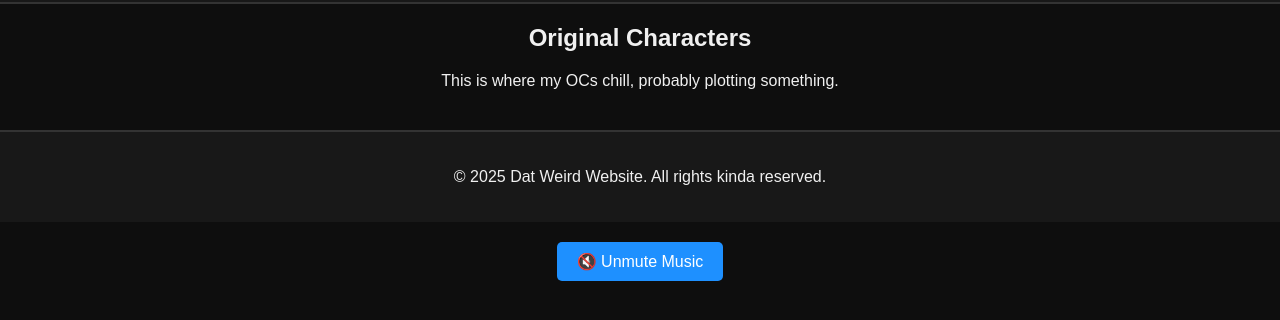
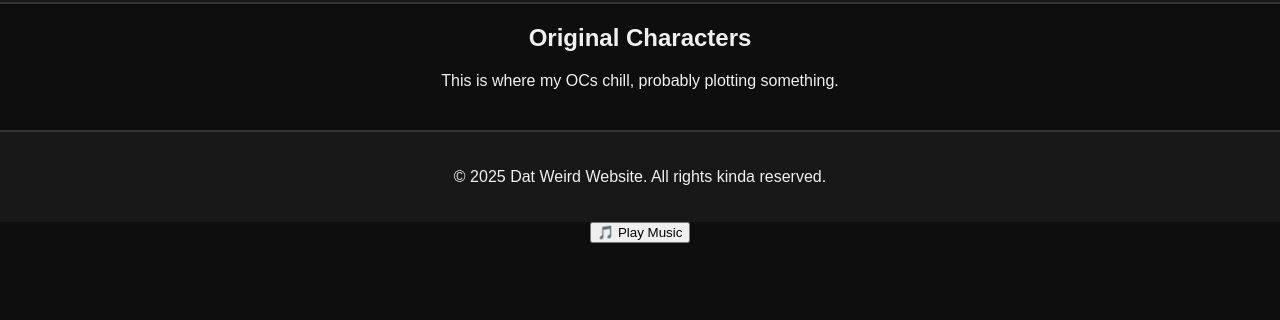
Before and after one commit to BaconatorREASL/Datweirdwebsite.com, a plain HTML site: page index.html in a window 1280 px wide. Shown: the part 182-502 px from the top of the page. Drawn offline with Linux system fonts and the light colour scheme.

Commit message:
Replace mute button with play music button

```diff
--- a/index.html
+++ b/index.html
@@ -29,8 +29,8 @@
     <p>© 2025 Dat Weird Website. All rights kinda reserved.</p>
   </footer>
 
-  <!-- Music mute/unmute button -->
-  <button id="toggleMusic">🔇 Unmute Music</button>
+  <!-- Play music button -->
+  <button id="playMusic">🎵 Play Music</button>
 
   <script src="script.js"></script>
 </body>
```
